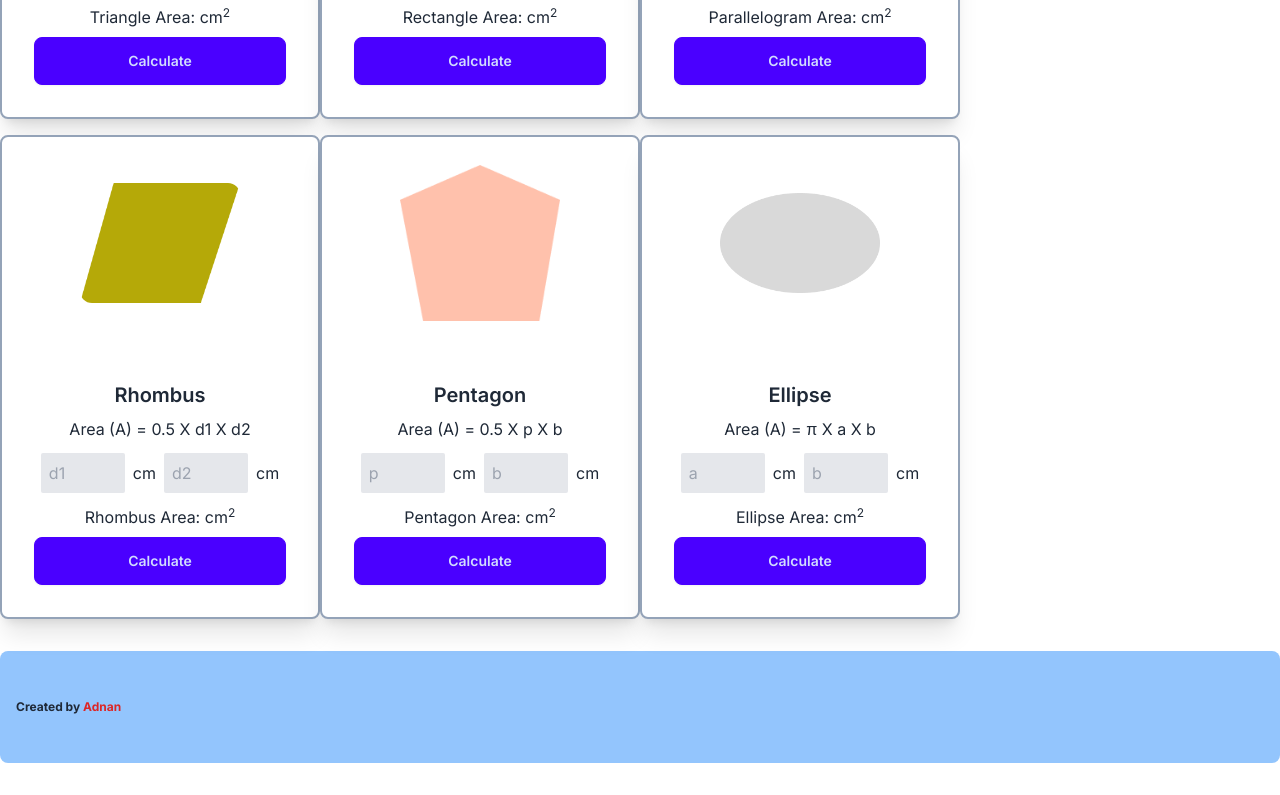
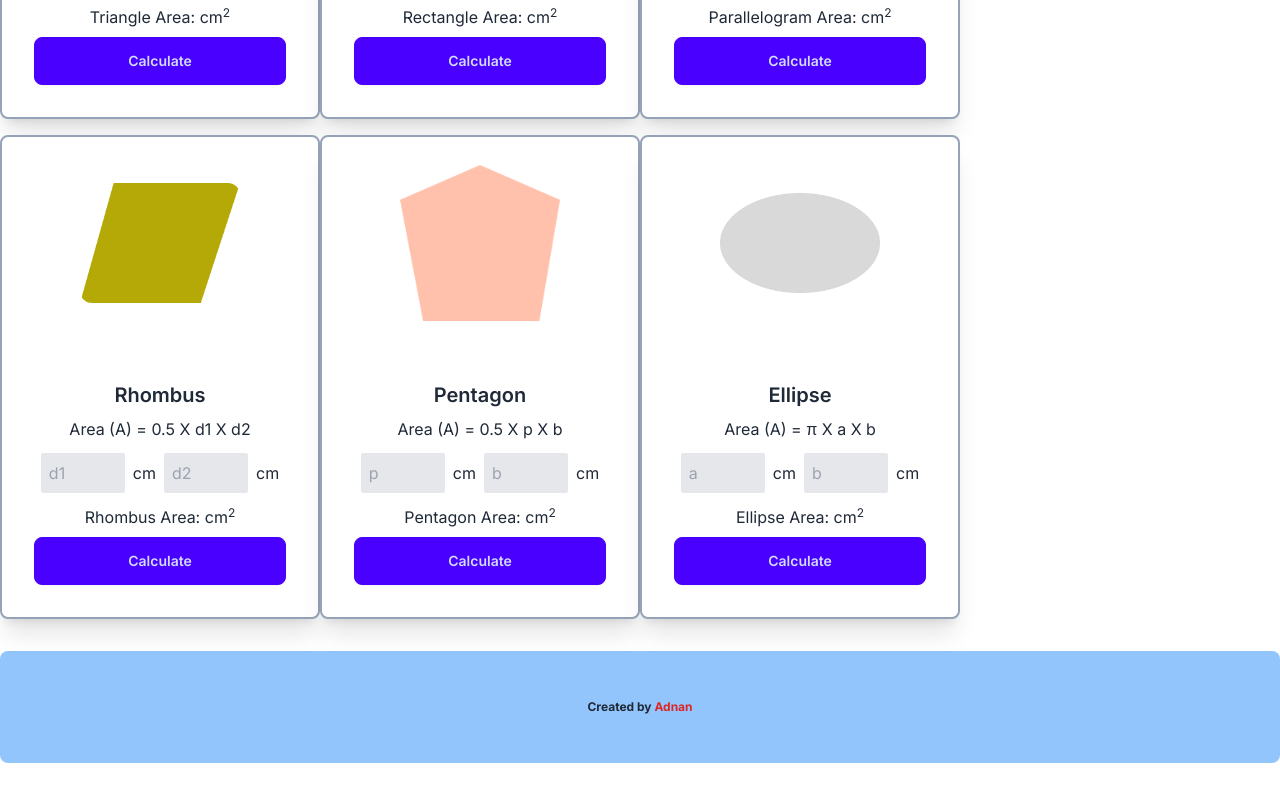
Before and after one commit to mdadnanshafiq/shapecalc, a plain HTML site: page index.html in a window 1280 px wide. Shown: the part 541-1336 px from the top of the page. Drawn offline with nearby package versions, Linux system fonts and the light colour scheme.

Commit message:
reset added

```diff
--- a/index.html
+++ b/index.html
@@ -186,7 +186,7 @@
         </section>
     </main>
     <footer
-        class="h-28 lg:max-w-[1600px] max-w-[95vw] mx-auto bg-blue-300 rounded-lg my-8 p-4 flex lg:justify-start justify-center items-center">
+        class="h-28 lg:max-w-[1600px] max-w-[95vw] mx-auto bg-blue-300 rounded-lg my-8 p-4 flex justify-center items-center">
         <p class="text-xs font-bold">Created by <span class="text-red-600"><a
                     href="https://www.linkedin.com/in/mdadnanshafiq/" target="_blank">Adnan</a></span></p>
     </footer>
--- a/script.js
+++ b/script.js
@@ -133,5 +133,5 @@ for( let bg of bgColor){
 
 
 document.getElementById('reset').addEventListener('click', function () {
-
+    window.location.reload();
 })
```
